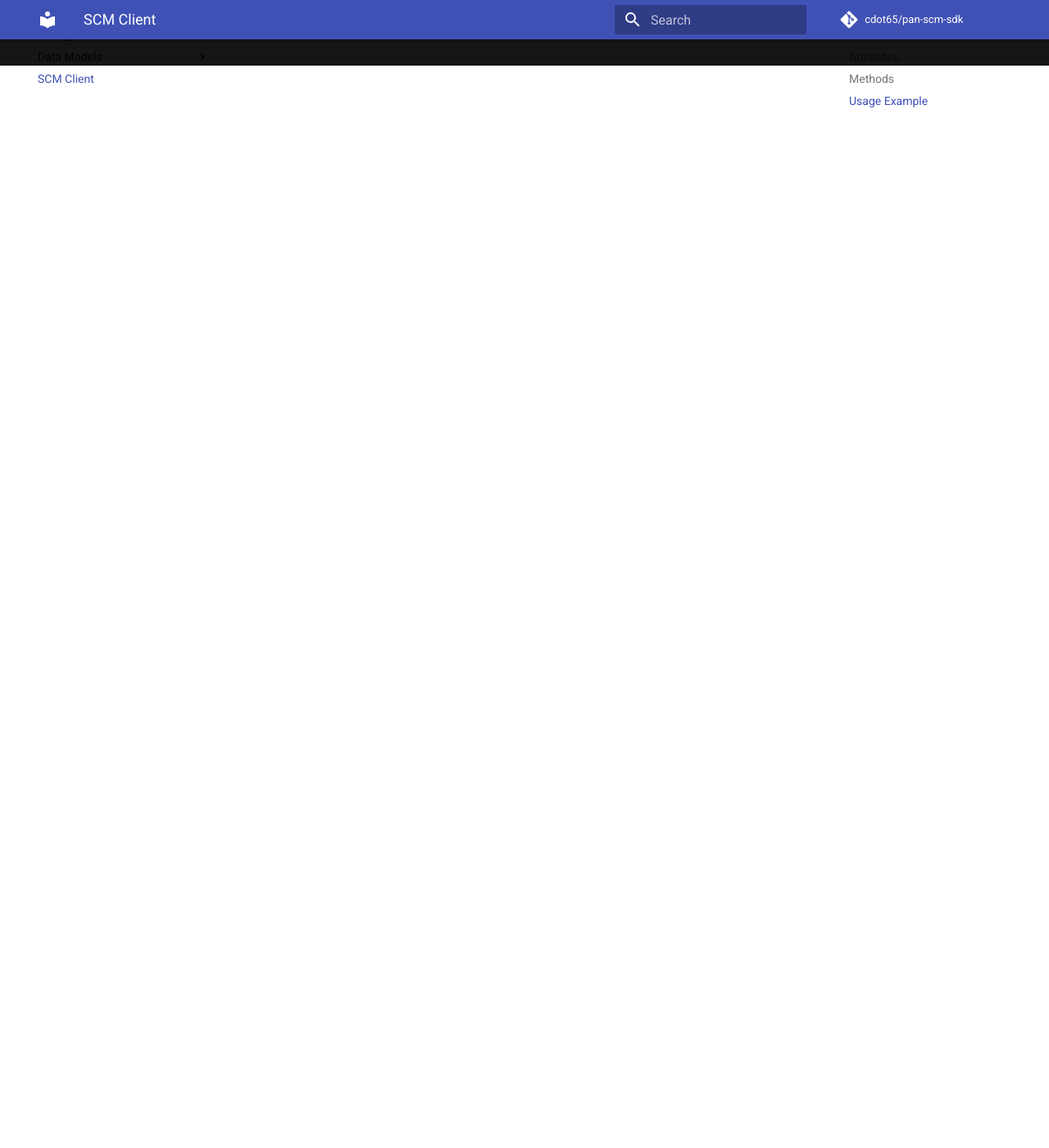
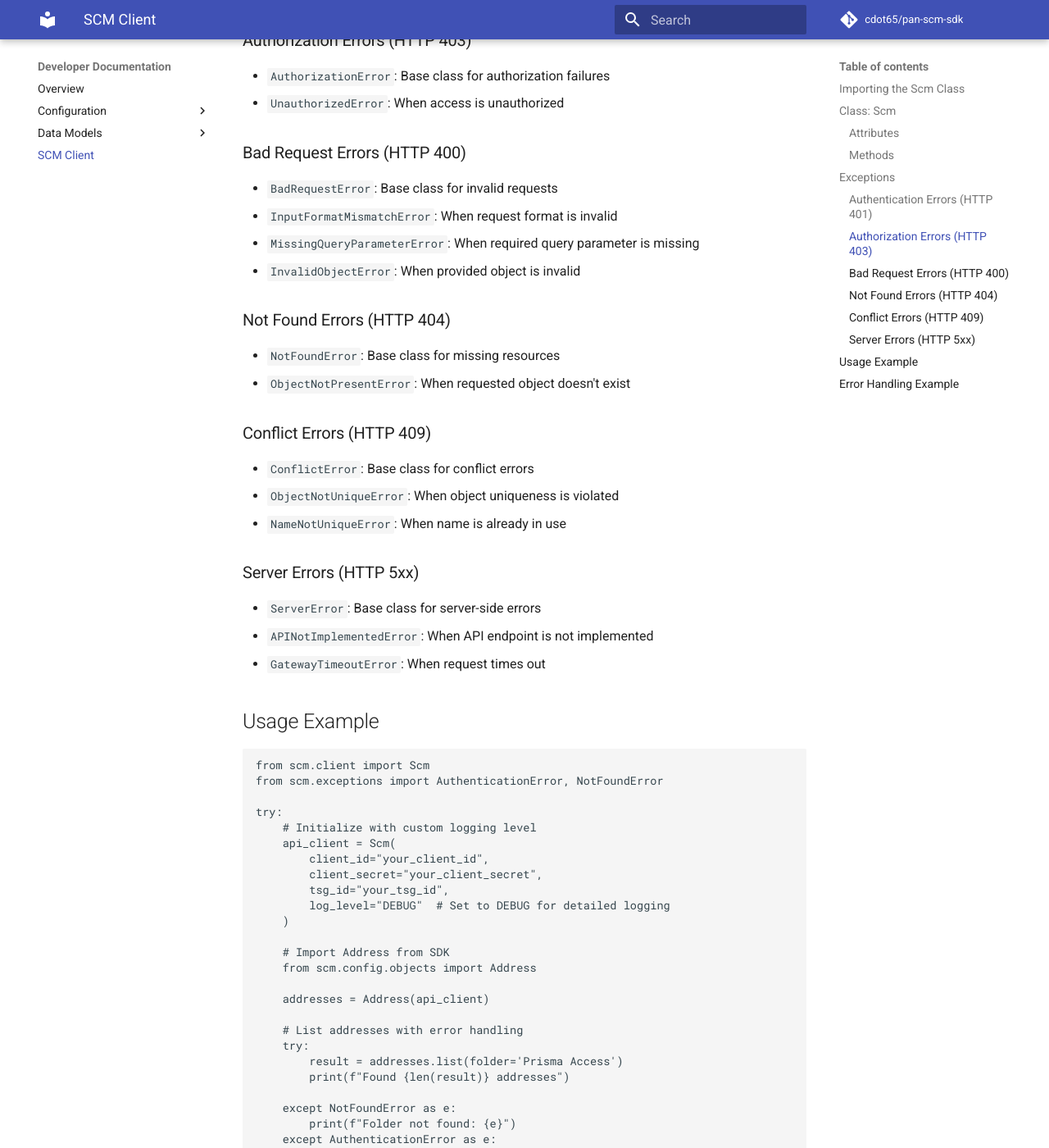
Before and after one commit to cdot65/pan-scm-sdk, an MkDocs documentation site: the page built from docs/sdk/client.md, in a window 1280 px wide and 1400 px high, scrolled down 1451 px. Shown: the whole window at 82% size. Built offline with MkDocs 1.6.1 and Material for MkDocs 9.7.7, drawn with Linux system fonts in a browser that asks for light colours; comment, search, counter and statistics services are not loaded; before the commit the page ends 1531 px from its top, so only the background shows below that; some of the changed text lies outside the part shown.

Commit message:
Add detailed exceptions and logging to SDK docs
Enhanced SDK documentation by adding a detailed hierarchical exception system and specifying the logger instance in the client. Provided comprehensive examples demonstrating initialization with custom logging levels and proper error handling practices.

````diff
--- a/docs/sdk/client.md
+++ b/docs/sdk/client.md
@@ -7,8 +7,6 @@ The `Scm` class provides methods to interact with the Palo Alto Networks Strata
 ## Importing the Scm Class
 
 <div class="termy">
-
-<!-- termynal -->
 
 ```python
 from scm.client import Scm
@@ -25,38 +23,143 @@ Manages authentication and API requests.
 - `api_base_url` (str): Base URL for the API.
 - `oauth_client` (OAuth2Client): OAuth2 client for authentication.
 - `session` (requests.Session): HTTP session for requests.
+- `logger` (Logger): Logger instance for SDK logging.
 
 ### Methods
 
-- `__init__(client_id: str, client_secret: str, tsg_id: str, api_base_url: str)`: Initializes the client.
+- `__init__(client_id: str, client_secret: str, tsg_id: str, api_base_url: str, log_level: str = "ERROR")`: Initializes
+  the client.
 - `request(method: str, endpoint: str, **kwargs)`: Makes an HTTP request.
 - `get(endpoint: str, params: Optional[Dict[str, Any]] = None, **kwargs)`: Makes a GET request.
 - `post(endpoint: str, **kwargs)`: Makes a POST request.
 - `put(endpoint: str, **kwargs)`: Makes a PUT request.
 - `delete(endpoint: str, **kwargs)`: Makes a DELETE request.
 
-### Usage Example
+## Exceptions
+
+The SDK uses a hierarchical exception system for handling various API errors:
+
+### Authentication Errors (HTTP 401)
+
+- `AuthenticationError`: Base class for authentication failures
+- `NotAuthenticatedError`: When not authenticated
+- `InvalidCredentialError`: When credentials are invalid
+- `KeyExpiredError`: When the API key has expired
+- `PasswordChangeRequiredError`: When password change is required
+
+### Authorization Errors (HTTP 403)
+
+- `AuthorizationError`: Base class for authorization failures
+- `UnauthorizedError`: When access is unauthorized
+
+### Bad Request Errors (HTTP 400)
+
+- `BadRequestError`: Base class for invalid requests
+- `InputFormatMismatchError`: When request format is invalid
+- `MissingQueryParameterError`: When required query parameter is missing
+- `InvalidObjectError`: When provided object is invalid
+
+### Not Found Errors (HTTP 404)
+
+- `NotFoundError`: Base class for missing resources
+- `ObjectNotPresentError`: When requested object doesn't exist
+
+### Conflict Errors (HTTP 409)
+
+- `ConflictError`: Base class for conflict errors
+- `ObjectNotUniqueError`: When object uniqueness is violated
+- `NameNotUniqueError`: When name is already in use
+
+### Server Errors (HTTP 5xx)
+
+- `ServerError`: Base class for server-side errors
+- `APINotImplementedError`: When API endpoint is not implemented
+- `GatewayTimeoutError`: When request times out
+
+## Usage Example
 
 <div class="termy">
 
-<!-- termynal -->
+```python
+from scm.client import Scm
+from scm.exceptions import AuthenticationError, NotFoundError
+
+try:
+    # Initialize with custom logging level
+    api_client = Scm(
+        client_id="your_client_id",
+        client_secret="your_client_secret",
+        tsg_id="your_tsg_id",
+        log_level="DEBUG"  # Set to DEBUG for detailed logging
+    )
+
+    # Import Address from SDK
+    from scm.config.objects import Address
+
+    addresses = Address(api_client)
+
+    # List addresses with error handling
+    try:
+        result = addresses.list(folder='Prisma Access')
+        print(f"Found {len(result)} addresses")
+
+    except NotFoundError as e:
+        print(f"Folder not found: {e}")
+    except AuthenticationError as e:
+        print(f"Authentication failed: {e}")
+
+except Exception as e:
+    print(f"Failed to initialize client: {e}")
+```
+
+</div>
+
+## Error Handling Example
+
+Here's an example showing proper error handling with the SDK:
+
+<div class="termy">
 
 ```python
 from scm.client import Scm
-
-api_client = Scm(
-    client_id="your_client_id",
-    client_secret="your_client_secret",
-    tsg_id="your_tsg_id",
+from scm.exceptions import (
+    AuthenticationError,
+    NotFoundError,
+    BadRequestError,
+    ServerError
 )
 
-# Import Address from SDK and pass the `scm` instance into the Address class
-from scm.config.objects import Address
 
-addresses = Address(api_client)
+def handle_api_operation():
+    try:
+        client = Scm(
+            client_id="your_client_id",
+            client_secret="your_client_secret",
+            tsg_id="your_tsg_id",
+            log_level="INFO"
+        )
 
-# list all configured addresses in Prisma Access folder
-addresses.list(folder='Prisma Access')
+        # Attempt API operation
+        result = client.get("/v1/objects/addresses")
+        return result
+
+    except AuthenticationError as e:
+        print(f"Authentication failed: {e.message}")
+        print(f"Error code: {e.error_code}")
+        print(f"HTTP status: {e.http_status_code}")
+
+    except NotFoundError as e:
+        print(f"Resource not found: {e.message}")
+
+    except BadRequestError as e:
+        print(f"Invalid request: {e.message}")
+        print(f"Details: {e.details}")
+
+    except ServerError as e:
+        print(f"Server error occurred: {e.message}")
+
+    except Exception as e:
+        print(f"Unexpected error: {str(e)}")
 ```
 
 </div>
````
